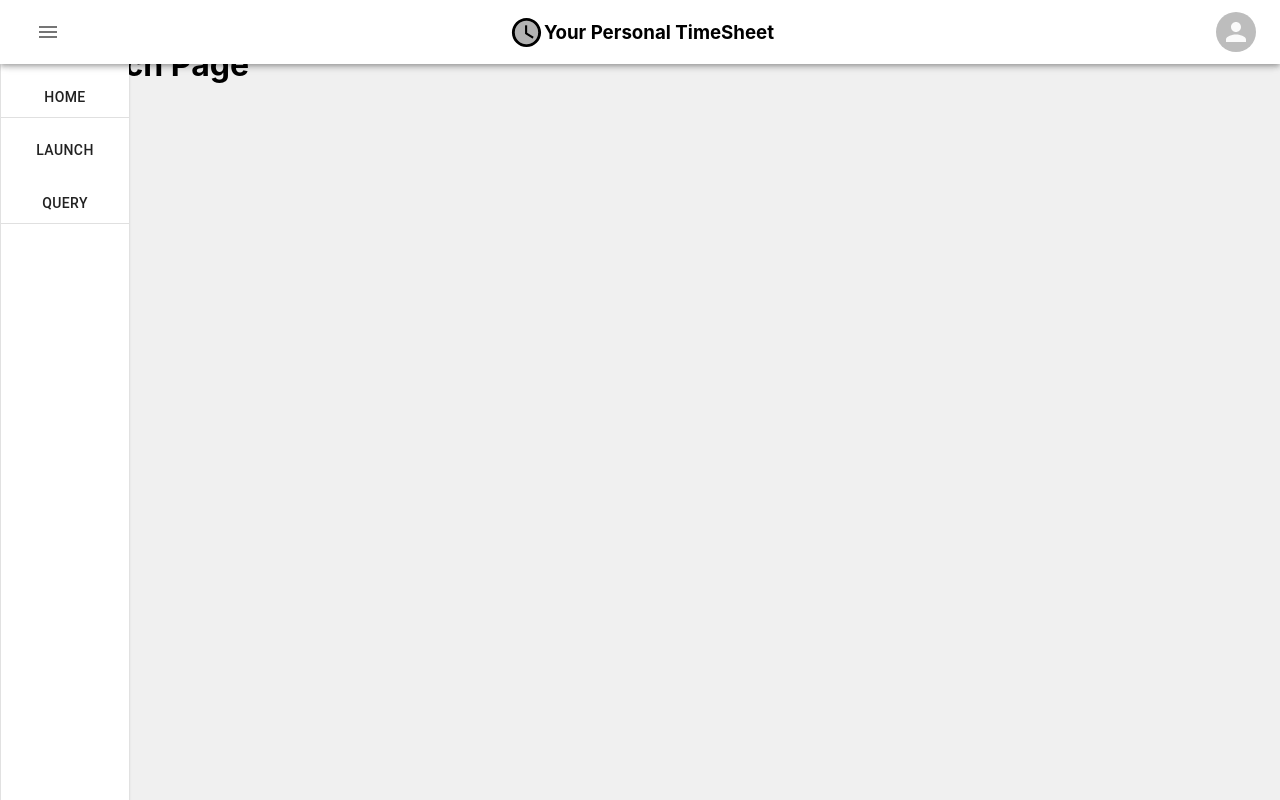
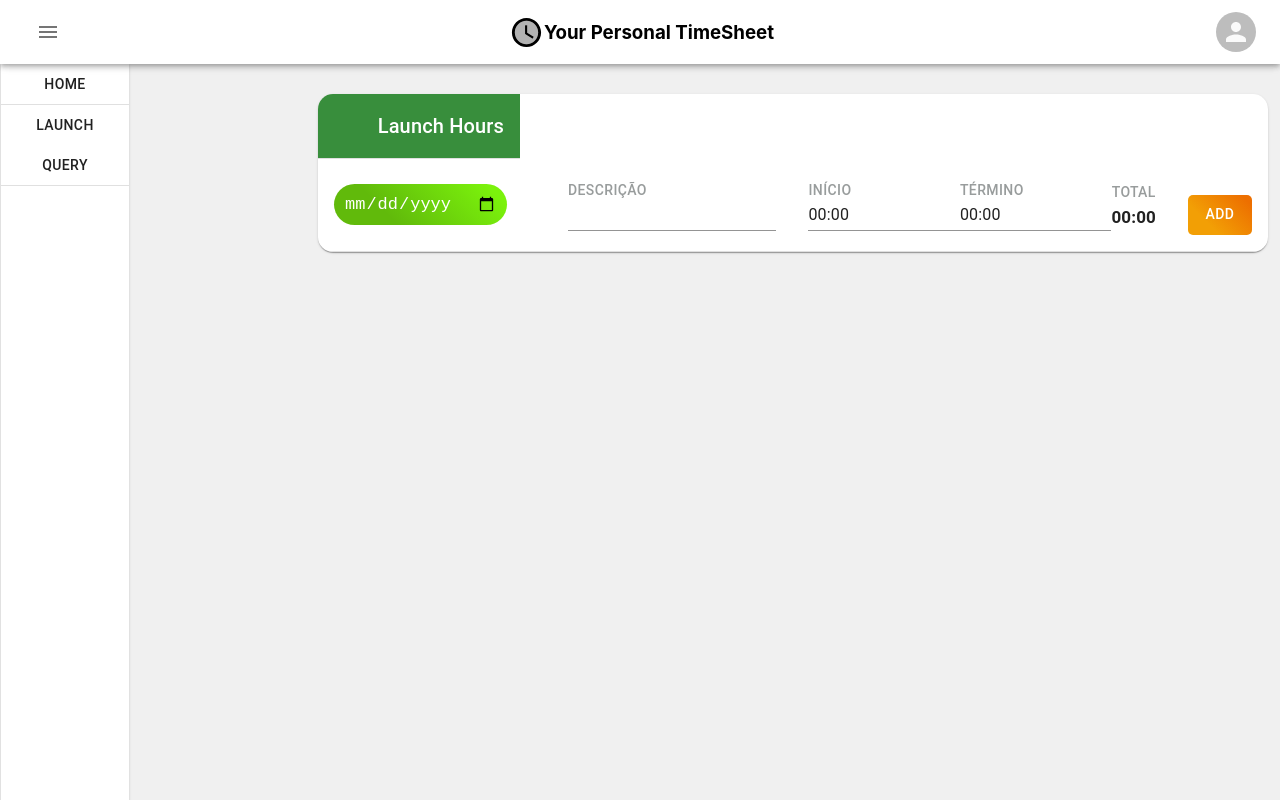
Before and after one commit to Alan-Graton/Personal-TimeSheet, a React (Create React App) app: page / in a window 1280 px wide. Both pictures are taken after a click on the button "LAUNCH". Built offline with nearby package versions, Linux system fonts and the light colour scheme.

Commit message:
Pequenos ajustes

```diff
--- a/src/pages/Dashboard/Components/Sidebar/Components/Buttons/Launch/index.jsx
+++ b/src/pages/Dashboard/Components/Sidebar/Components/Buttons/Launch/index.jsx
@@ -1,9 +1,22 @@
-import React from 'react';
+import React from "react";
+
+import TB_Body from "./Table Components/Table_Body";
+
+import { makeStyles } from "@material-ui/core/styles";
+
+const useStyles = makeStyles({
+    tableRoot: {
+        marginTop: 70,
+    }
+})
 
 function Launch() {
-    return(
-        <h1>Launch Page</h1>
-    );
+    const classes = useStyles();
+  return(
+      <div className={classes.tableRoot} >
+          <TB_Body />
+      </div>
+  );
 }
 
 export default Launch;
--- a/src/pages/Dashboard/index.jsx
+++ b/src/pages/Dashboard/index.jsx
@@ -1,7 +1,6 @@
-import React, { useState } from "react";
+import React from "react";
 
 // Dashboard Components
-import Header from "./Components/Header/index";
 import Main from "./Components/Main/Main";
 
 import { makeStyles } from "@material-ui/core/styles";
```
